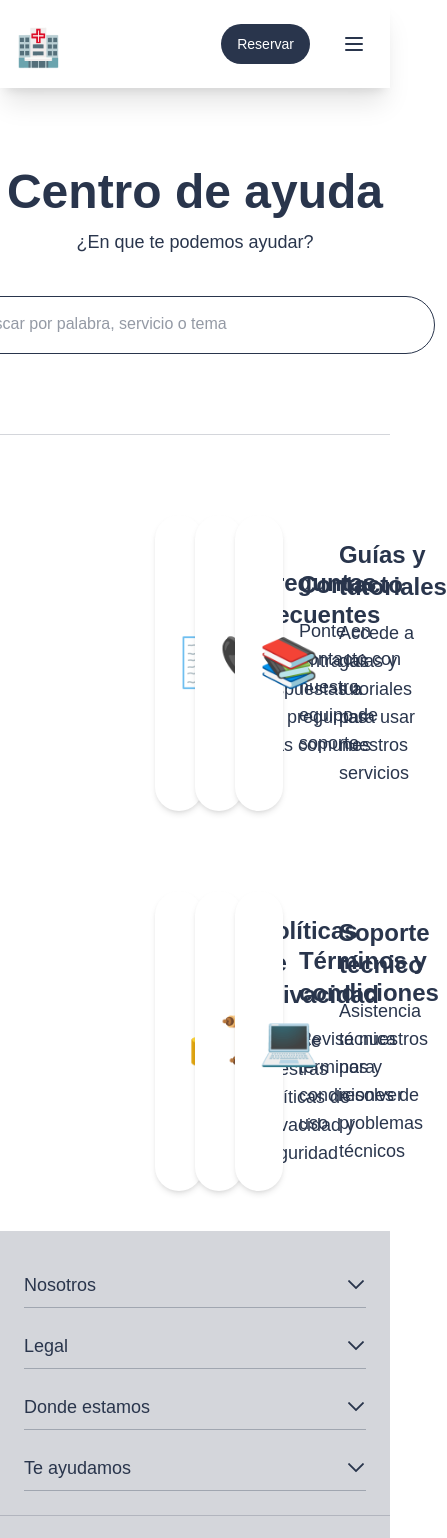
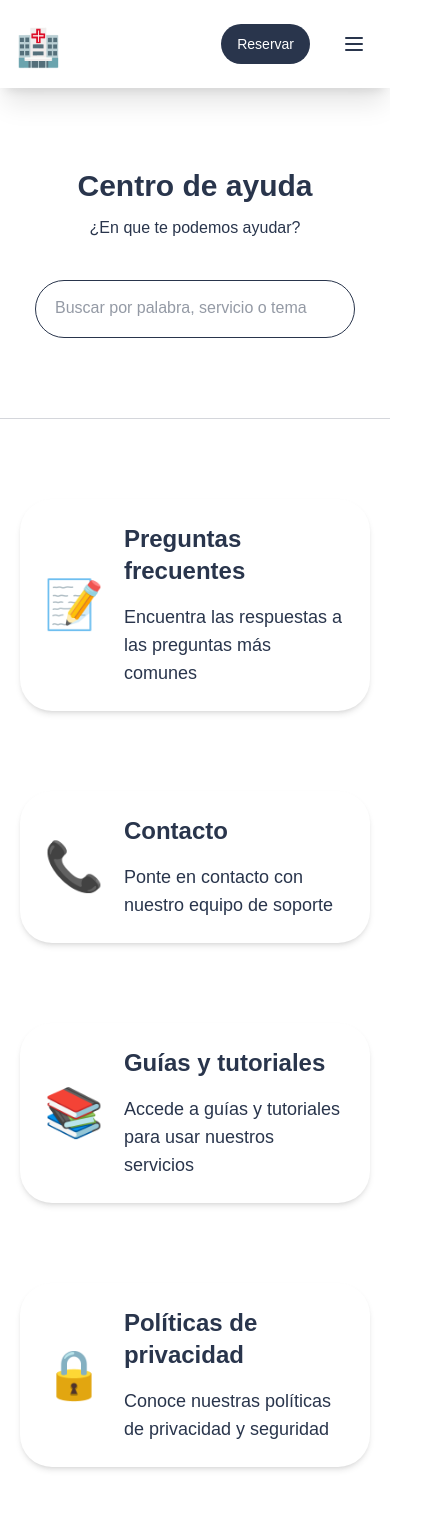
Before and after one commit to Clinica-GONISOMA/frontend-web-patient, a Next.js app: page /help in a window 390 px wide. Shown: the top 1538 px of the page, 447 px wide, since content can reach past the window. Built offline with nearby package versions, Linux system fonts and the light colour scheme.

Commit message:
[CHANGE] responsive in help page

```diff
--- a/src/app/components/Carousel.tsx
+++ b/src/app/components/Carousel.tsx
@@ -122,9 +122,10 @@ export default function Carousel({ images, intervalMs = 5000 }: CarouselProps) {
                                     fill
                                     className="object-contain"
                                     sizes="100vw"
-                                    onLoadingComplete={({ naturalWidth, naturalHeight }) =>
-                                        handleImageLoad(idx, naturalWidth, naturalHeight)
-                                    }
+                                    onLoad={e => {
+                                        const img = e.currentTarget as HTMLImageElement
+                                        handleImageLoad(idx, img.naturalWidth, img.naturalHeight)
+                                    }}
                                 />
                             </div>
                         ))}
--- a/src/app/components/Header.tsx
+++ b/src/app/components/Header.tsx
@@ -137,7 +137,7 @@ export default function Header() {
                     <nav className="flex flex-col space-y-2 p-4">
                         <Link href="/" onClick={() => setMobileMenuOpen(false)}>Inicio</Link>
                         <Link href="/help" onClick={() => setMobileMenuOpen(false)}>Centro de ayuda</Link>
-                        <Link href="/cancel-appointment" onClick={() => setMobileMenuOpen(false)}>Anular hora</Link>
+                        <Link className='md:hidden flex' href="/cancel-appointment" onClick={() => setMobileMenuOpen(false)}>Anular hora</Link>
                         <div className="border-t border-[var(--color-foreground)]/20" />
 
                         {topics.map((topic, ti) => (
--- a/src/app/help/page.tsx
+++ b/src/app/help/page.tsx
@@ -46,19 +46,19 @@ export default function Help() {
 
   return (
     <div className="w-full flex flex-col items-center justify-center">
-      <p className="text-5xl font-bold mt-20">Centro de ayuda</p>
-      <p className="text-lg mt-3">¿En que te podemos ayudar?</p>
+      <p className="md:text-5xl text-3xl font-bold mt-20">Centro de ayuda</p>
+      <p className="md:text-lg text-md mt-3">¿En que te podemos ayudar?</p>
 
       <TextInput
         label="Buscar por palabra, servicio o tema"
-        className="w-120 mt-10"
+        className="md:w-120 w-80 mt-10"
         value={search}
         onChange={setSearch}
       />
 
       <div className="w-full border-t-1 border-[var(--color-foreground)]/20 my-20" />
 
-      <div className="grid grid-cols-3 gap-10 mx-50 px-10">
+      <div className="grid lg:grid-cols-3 sm:grid-cols-2 grid-cols-1 gap-10 xl:mx-50 mx-5">
         {helpCategories.map((category, index) => (
           <div key={index} className="flex items-center mb-10 bg-[var(--color-background)] p-6 rounded-4xl shadow-md cursor-pointer">
             <span className="text-5xl">{category.icon}</span>
```
